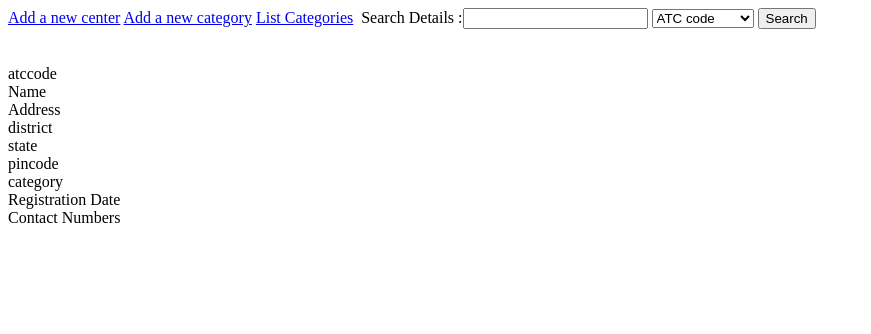
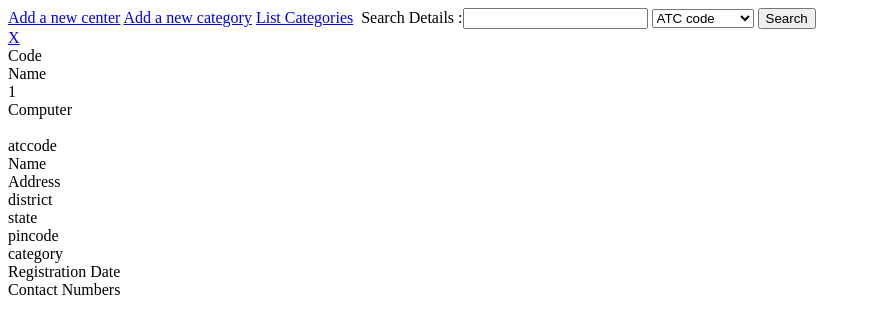
Before and after one commit to arunmohancse/atcmanagement, a PHP site: template application/views/scripts/center/index.phtml in a window 1280 px wide. Shown: the top 334 px of the page, without its empty margins (0-871 px from the left). Run offline with PHP 8.4, Linux system fonts and the light colour scheme; the template is opened without the code that fills it, so the values that code supplies are empty.

Commit message:
added a popup for list categories

```diff
--- a/application/views/scripts/center/index.phtml
+++ b/application/views/scripts/center/index.phtml
@@ -1,8 +1,21 @@
+<head>
+    <script type="text/javascript">
+        $(document).ready(function(){
+            $('#list-category').hide();
+            $('#list-category-button').click(function(){
+                $('#list-category').show('slow');
+            })
+            $('#list-category-close').click(function(){
+                    $('#list-category').hide('slow');
+                })
+        });
+    </script>
+</head>
 <div id="view-content">
     <div class="center-menu">
         <a href="/center/addcenter">Add a new center</a>
-        <a href="#">Add a new category</a>
-        <a href="#">List Categories</a>&nbsp;
+        <a href="#" >Add a new category</a>
+        <a href="#" id="list-category-button">List Categories</a>&nbsp;
         <label>Search Details :</label><input type="text" name="searchQuery" id="search-query">
         <select>
             <option value="1">ATC code</option>
@@ -10,7 +23,21 @@
         </select>
         <input type="submit" name="searchSubmit" id="search-submit" value="Search">
     </div>
-    <br><br>
+        <div id="list-category">
+            <div id="list-category-close" title="close"><a href="#" >X</a></div>
+            <div id="list-category-content">
+                <div class="list-head">
+                    <div style="width: 65px;">Code</div>
+                    <div style="width: 100px;">Name</div>
+                </div>
+                <div class="list-content">
+                    <div style="width: 65px;">1</div>
+                    <div style="width: 100px;">Computer</div>
+                </div>
+            </div>
+         </div>
+
+    <br />
     <div class="center-list">
       <div class="list-head">
           <div style="width: 65px;">atccode</div>
--- a/public/css/main.css
+++ b/public/css/main.css
@@ -66,3 +66,7 @@ a{text-decoration: none;}
 .list-content{ border-bottom:1px #848F96 solid;}
 .list-content div{display: inline-block; padding: 5px; border-right:1px #848F96 solid;text-transform: capitalize;}
 .list-content:hover{background-color:#C7E7FC;}
+#list-category{position: fixed;top:30%;right:50%;width: 250px; z-index: 1;border: 1px #848F96 solid;
+               background-color: #0794ED;}
+#list-category-close{text-align: right}
+#list-category-content{}
```
